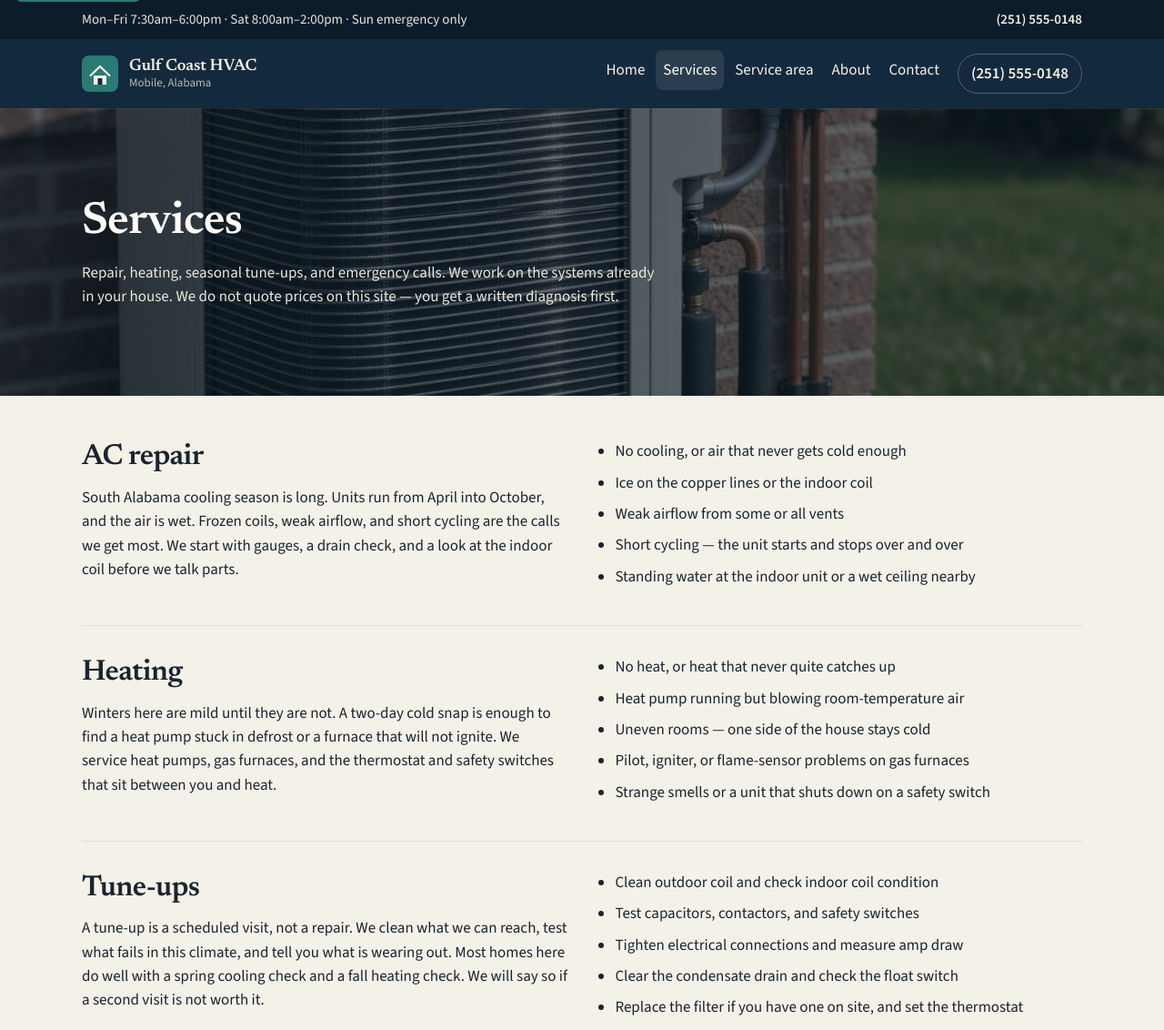
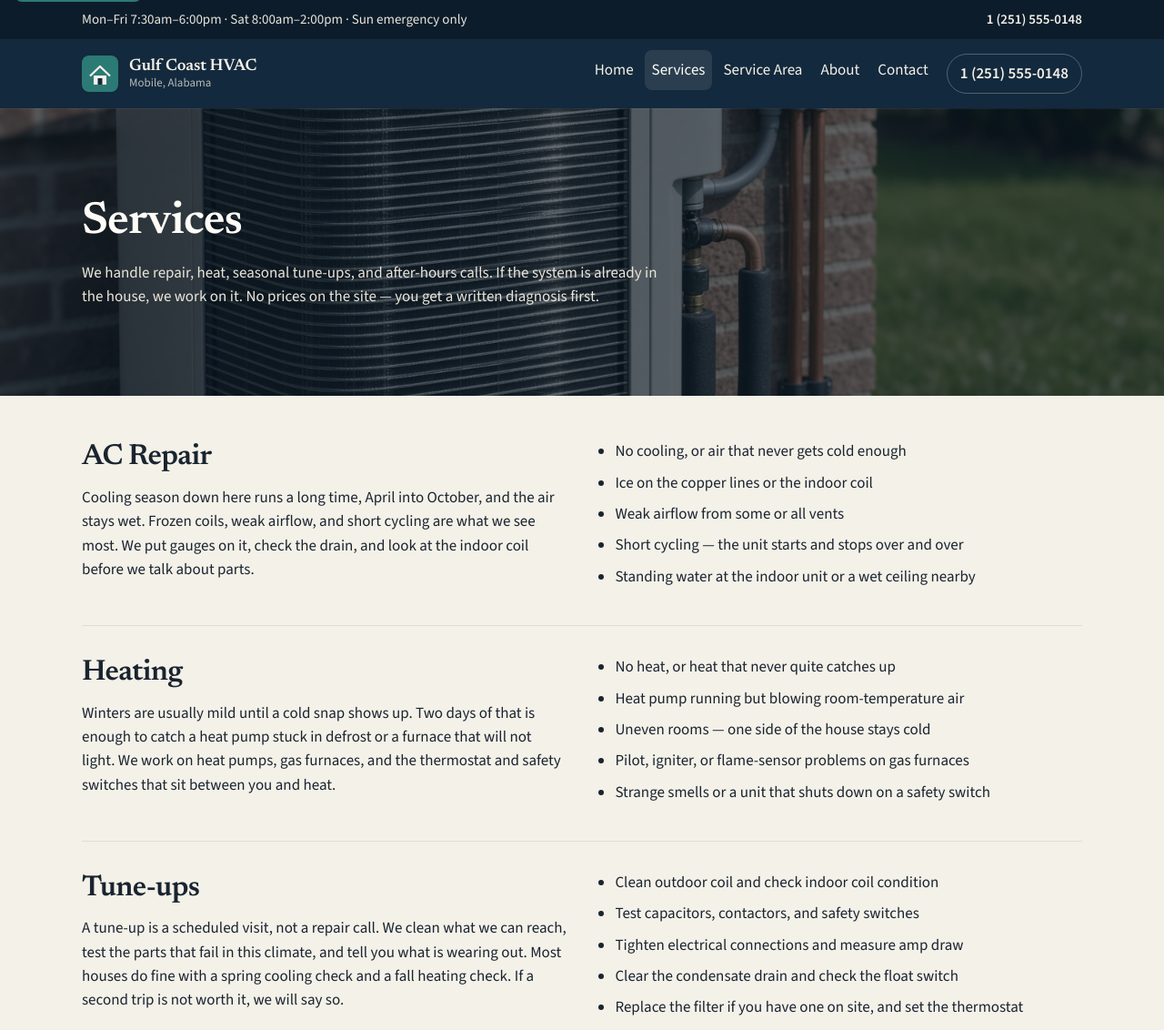
Before and after one commit to Cns1700/gulf-coast-hvac, a plain HTML site: page services.html in a window 1280 px wide. Shown: the top 1132 px of the page at 91% size. Drawn offline with nearby package versions, Linux system fonts and the light colour scheme.

Commit message:
Refine contact details and service descriptions
Updated contact information formatting and improved service descriptions for clarity.

```diff
--- a/services.html
+++ b/services.html
@@ -17,7 +17,7 @@
   <div class="topbar">
     <div class="wrap">
       <span>Mon–Fri 7:30am–6:00pm · Sat 8:00am–2:00pm · Sun emergency only</span>
-      <a href="tel:+12515550148">(251) 555-0148</a>
+      <a href="tel:+12515550148">1 (251) 555-0148</a>
     </div>
   </div>
 
@@ -40,12 +40,12 @@
         <ul>
           <li><a href="index.html">Home</a></li>
           <li><a href="services.html" class="is-current" aria-current="page">Services</a></li>
-          <li><a href="service-area.html">Service area</a></li>
+          <li><a href="service-area.html">Service Area</a></li>
           <li><a href="about.html">About</a></li>
           <li><a href="contact.html">Contact</a></li>
         </ul>
       </nav>
-      <a class="header-phone" href="tel:+12515550148">(251) 555-0148</a>
+      <a class="header-phone" href="tel:+12515550148">1 (251) 555-0148</a>
     </div>
   </header>
 
@@ -54,7 +54,8 @@
       <img src="images/condenser.jpg" alt="Outdoor air conditioner on a concrete pad beside a brick house" width="1600" height="1200">
       <div class="wrap">
         <h1>Services</h1>
-        <p>Repair, heating, seasonal tune-ups, and emergency calls. We work on the systems already in your house. We do not quote prices on this site — you get a written diagnosis first.</p>
+        <p>We handle repair, heat, seasonal tune-ups, and after-hours calls. If the system is already in the house, we work on it.
+          No prices on the site — you get a written diagnosis first.</p>
       </div>
     </header>
 
@@ -62,8 +63,9 @@
       <div class="wrap">
         <article class="service" id="ac-repair">
           <div>
-            <h2>AC repair</h2>
-            <p>South Alabama cooling season is long. Units run from April into October, and the air is wet. Frozen coils, weak airflow, and short cycling are the calls we get most. We start with gauges, a drain check, and a look at the indoor coil before we talk parts.</p>
+            <h2>AC Repair</h2>
+            <p>Cooling season down here runs a long time, April into October, and the air stays wet. Frozen coils, weak airflow, and short cycling are what we see most.
+              We put gauges on it, check the drain, and look at the indoor coil before we talk about parts.</p>
           </div>
           <ul>
             <li>No cooling, or air that never gets cold enough</li>
@@ -77,7 +79,8 @@
         <article class="service" id="heating">
           <div>
             <h2>Heating</h2>
-            <p>Winters here are mild until they are not. A two-day cold snap is enough to find a heat pump stuck in defrost or a furnace that will not ignite. We service heat pumps, gas furnaces, and the thermostat and safety switches that sit between you and heat.</p>
+            <p>Winters are usually mild until a cold snap shows up. Two days of that is enough to catch a heat pump stuck in defrost or a furnace that will not light.
+              We work on heat pumps, gas furnaces, and the thermostat and safety switches that sit between you and heat.</p>
           </div>
           <ul>
             <li>No heat, or heat that never quite catches up</li>
@@ -91,7 +94,8 @@
         <article class="service" id="tune-ups">
           <div>
             <h2>Tune-ups</h2>
-            <p>A tune-up is a scheduled visit, not a repair. We clean what we can reach, test what fails in this climate, and tell you what is wearing out. Most homes here do well with a spring cooling check and a fall heating check. We will say so if a second visit is not worth it.</p>
+            <p>A tune-up is a scheduled visit, not a repair call. We clean what we can reach, test the parts that fail in this climate, and tell you what is wearing out.
+              Most houses do fine with a spring cooling check and a fall heating check. If a second trip is not worth it, we will say so.</p>
           </div>
           <ul>
             <li>Clean outdoor coil and check indoor coil condition</li>
@@ -105,7 +109,10 @@
         <article class="service" id="emergency">
           <div>
             <h2>Emergency</h2>
-            <p>Some failures cannot wait for Monday. No cooling in a heat advisory, a gas furnace that will not stay lit, or water coming through a ceiling from a clogged drain — those are emergency calls. Sunday is emergency only. If you smell gas, leave the house and call 911 first, then us.</p>
+            <p>Some things cannot wait until Monday. No cooling during a heat advisory, a gas furnace that will not stay lit, or water coming through a ceiling from a clogged drain — that is an emergency call.
+              Sunday is emergency only. If you smell gas, get out, call 911 first, then call us.
+
+</p>
           </div>
           <ul>
             <li>System completely dead after a storm or a power blink</li>
@@ -128,8 +135,8 @@
         <p>412 Bayou Rd<br>Mobile, AL 36606</p>
       </div>
       <div>
-        <p><a href="tel:+12515550148">(251) 555-0148</a></p>
-        <p><a href="mailto:service@gulfcoasthvac.example">service@gulfcoasthvac.example</a></p>
+        <p><a href="tel:+12515550148">1 (251) 555-0148</a></p>
+        <p><a href="mailto:service@gulfcoasthvac.com">service@gulfcoasthvac.com</a></p>
         <p>Mon–Fri 7:30am–6:00pm<br>Sat 8:00am–2:00pm<br>Sun emergency only</p>
       </div>
       <div>
```
